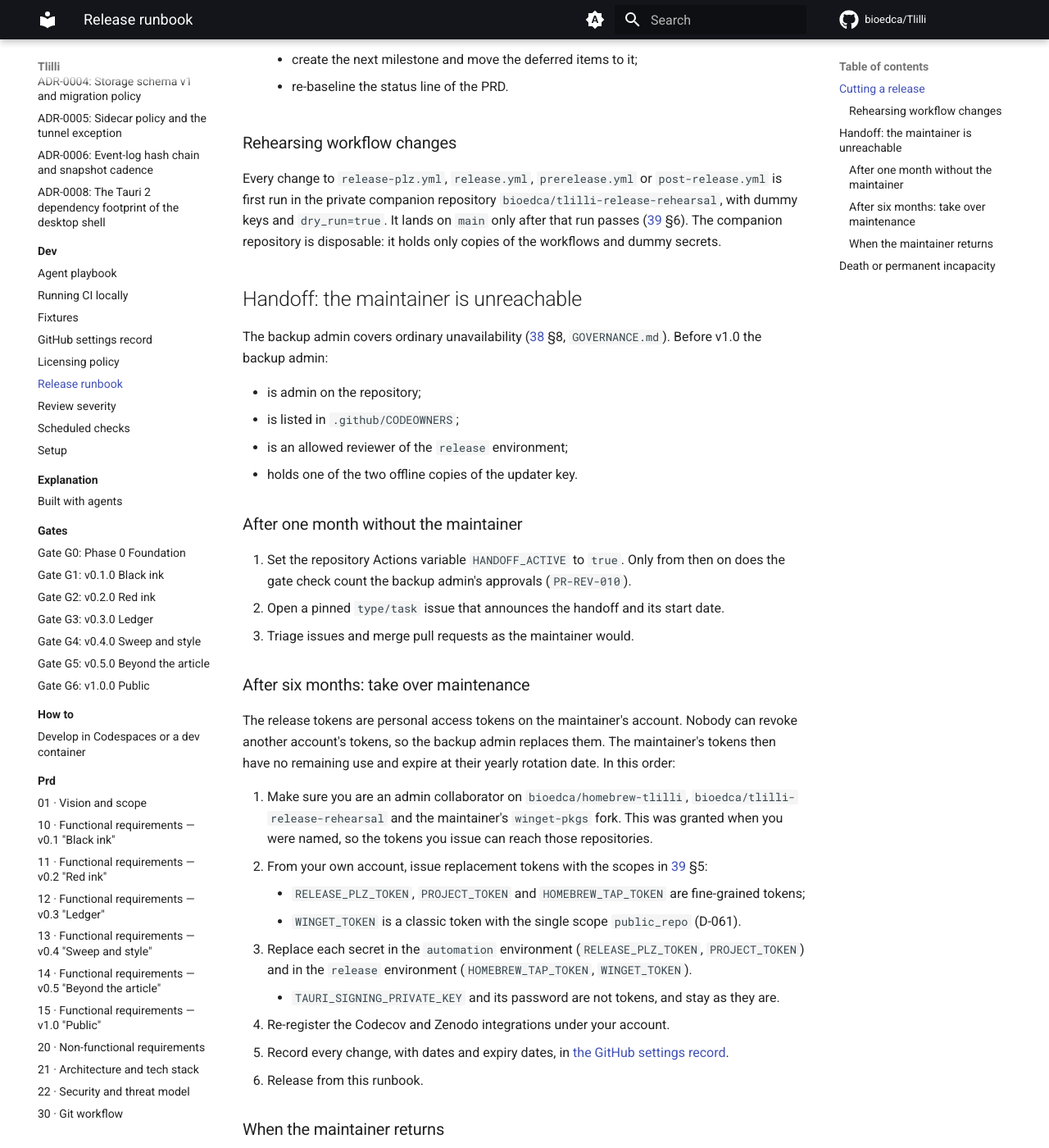
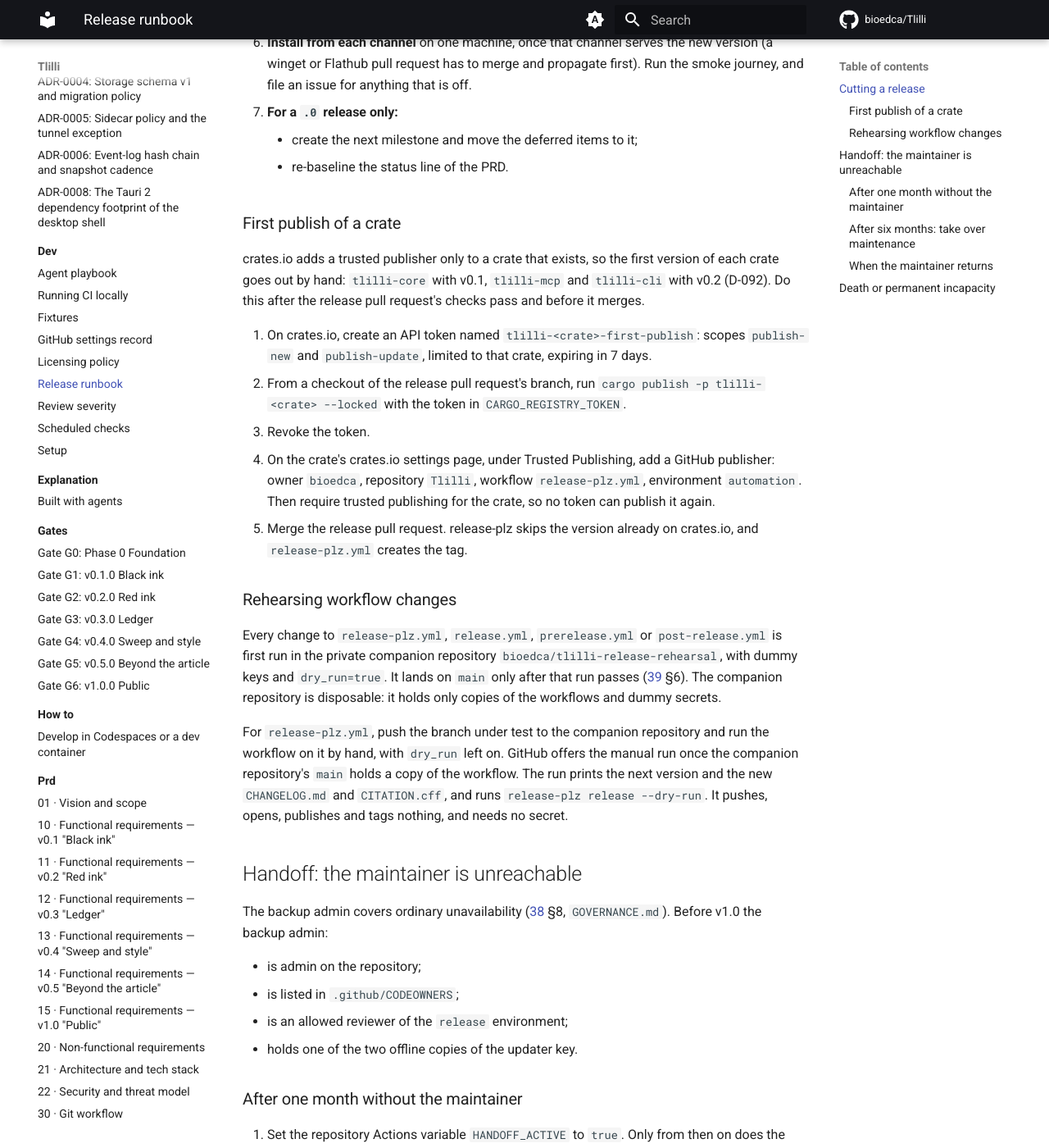
Before and after one commit to bioedca/Tlilli, an MkDocs documentation site: the page built from docs/dev/release-runbook.md, in a window 1280 px wide and 1400 px high, scrolled down 1520 px. Shown: the whole window at 82% size. Built offline with MkDocs 1.6.1 and Material for MkDocs 9.7.7, drawn with Linux system fonts in a browser that asks for light colours; comment, search, counter and statistics services are not loaded; some of the changed text lies outside the part shown.

Commit message:
docs(release): add the first publish of a crate to the runbook
The runbook gains the manual first publish of each crate, with its
short-lived token and the trusted publisher to add next, and how to
rehearse release-plz.yml in the companion repository with dry_run.
The status note now names the release workflows still to come.

Refs #32

Signed-off-by: bioedca <131809205+bioedca@users.noreply.github.com>

```diff
--- a/docs/dev/release-runbook.md
+++ b/docs/dev/release-runbook.md
@@ -5,7 +5,7 @@ This runbook takes a release from tag to published, and says how someone else ta
 The binding sources are [37 Releases and packaging](../prd/37-releases-and-packaging.md), [38](../prd/38-maintenance-and-support.md) §8 and the secrets inventory in [39 GitHub configuration](../prd/39-github-configuration.md) §5.
 
 !!! note "Status"
-    The release workflows (`release-plz.yml`, `release.yml`, `prerelease.yml`, `post-release.yml`) arrive with bootstrap tasks 24 to 26. Until they land, this page describes the process they implement, and steps 3 to 5 cannot be run yet.
+    `release-plz.yml` is in place (bootstrap task 24). `release.yml`, `prerelease.yml` and `post-release.yml` arrive with bootstrap tasks 25 and 26; until they land, the draft release of step 3 and steps 4 and 5 cannot be run.
 
 ## Cutting a release
 
@@ -14,6 +14,8 @@ The binding sources are [37 Releases and packaging](../prd/37-releases-and-packa
     - For a patch: the fix list is confirmed.
     - `main` is green.
     - release-plz opens the release pull request only for changes to the crates. A release of changes under `ui/`, `skills/` or `docs/` alone starts with a pull request that raises `[workspace.package] version` in `Cargo.toml` (D-081).
+    - While that version is the placeholder `0.0.0`, `release-plz.yml` opens nothing: the first release starts with the pull request that raises it to `0.1.0` (D-092).
+    - A crate that has never been published is published by hand first: see [First publish of a crate](#first-publish-of-a-crate).
 2. **Review the release pull request** (`chore(release): vX.Y.Z`, opened by release-plz).
     - Check the versions, the groups in `CHANGELOG.md`, `CITATION.cff` and the migration notes.
     - The release commit is authored by the `RELEASE_PLZ_TOKEN` user without a sign-off, so the `DCO` check fails on it. Open that check and choose **Set DCO to pass**, again after each update of the pull request (D-081).
@@ -34,9 +36,21 @@ The binding sources are [37 Releases and packaging](../prd/37-releases-and-packa
     - create the next milestone and move the deferred items to it;
     - re-baseline the status line of the PRD.
 
+### First publish of a crate
+
+crates.io adds a trusted publisher only to a crate that exists, so the first version of each crate goes out by hand: `tlilli-core` with v0.1, `tlilli-mcp` and `tlilli-cli` with v0.2 (D-092). Do this after the release pull request's checks pass and before it merges.
+
+1. On crates.io, create an API token named `tlilli-<crate>-first-publish`: scopes `publish-new` and `publish-update`, limited to that crate, expiring in 7 days.
+2. From a checkout of the release pull request's branch, run `cargo publish -p tlilli-<crate> --locked` with the token in `CARGO_REGISTRY_TOKEN`.
+3. Revoke the token.
+4. On the crate's crates.io settings page, under Trusted Publishing, add a GitHub publisher: owner `bioedca`, repository `Tlilli`, workflow `release-plz.yml`, environment `automation`. Then require trusted publishing for the crate, so no token can publish it again.
+5. Merge the release pull request. release-plz skips the version already on crates.io, and `release-plz.yml` creates the tag.
+
 ### Rehearsing workflow changes
 
 Every change to `release-plz.yml`, `release.yml`, `prerelease.yml` or `post-release.yml` is first run in the private companion repository `bioedca/tlilli-release-rehearsal`, with dummy keys and `dry_run=true`. It lands on `main` only after that run passes ([39](../prd/39-github-configuration.md) §6). The companion repository is disposable: it holds only copies of the workflows and dummy secrets.
+
+For `release-plz.yml`, push the branch under test to the companion repository and run the workflow on it by hand, with `dry_run` left on. GitHub offers the manual run once the companion repository's `main` holds a copy of the workflow. The run prints the next version and the new `CHANGELOG.md` and `CITATION.cff`, and runs `release-plz release --dry-run`. It pushes, opens, publishes and tags nothing, and needs no secret.
 
 ## Handoff: the maintainer is unreachable
 
```
